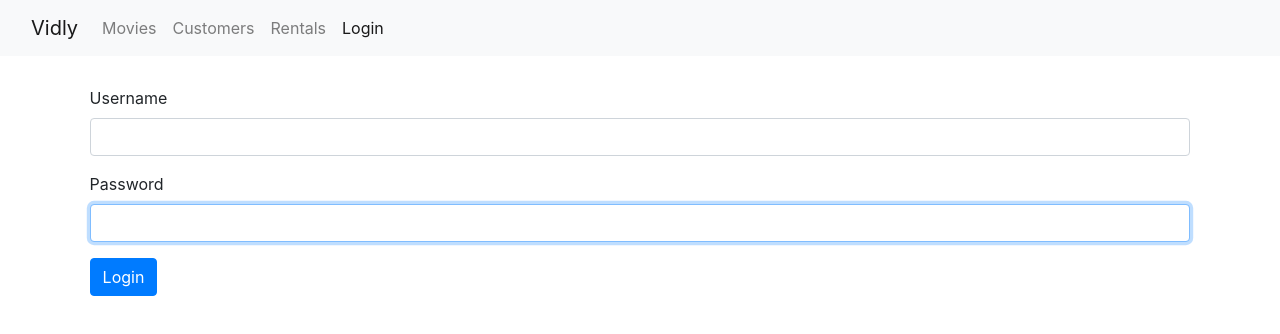
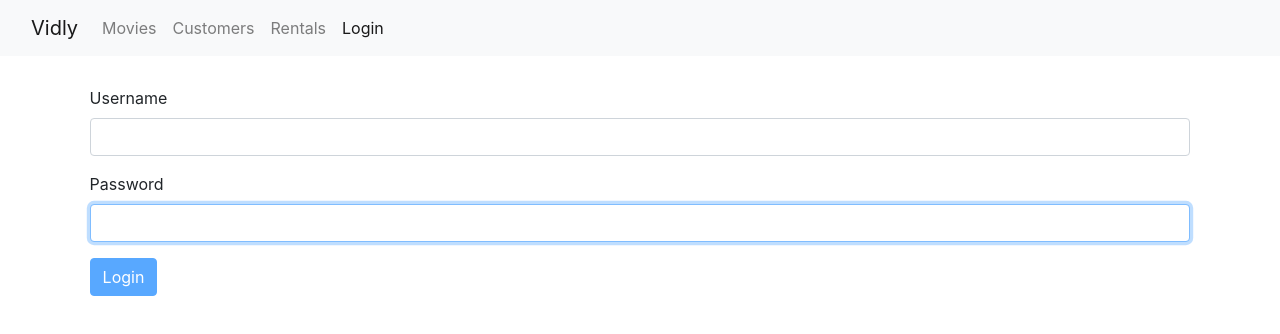
Before and after one commit to atenajoon/VidlyProject, a React (Create React App) app: page /login in a window 1280 px wide. Shown: the top 334 px of the page. Built offline with nearby package versions, Linux system fonts and the light colour scheme.

Commit message:
submit button of the login form got disabled attribute dynamically based on the result of the validate() method

```diff
--- a/src/components/login.jsx
+++ b/src/components/login.jsx
@@ -26,7 +26,7 @@
     const options = { abortEarly: false };
     const { error } = Joi.validate(this.state.account, this.schema, options);
 
-    if (!error) return {};
+    if (!error) return false;
     const errors = {};
     for (let item of error.details) errors[item.path[0]] = item.message;
 
@@ -75,7 +75,9 @@
             error={errors.password}
             onChange={this.handleChange}
           />
-          <button className="btn btn-primary">Login</button>
+          <button disabled={this.validate()} className="btn btn-primary">
+            Login
+          </button>
         </form>
       </div>
     );
```
